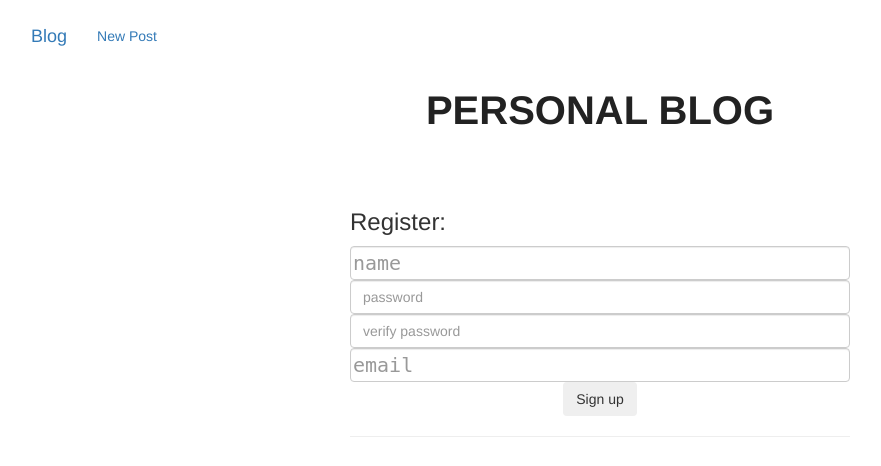
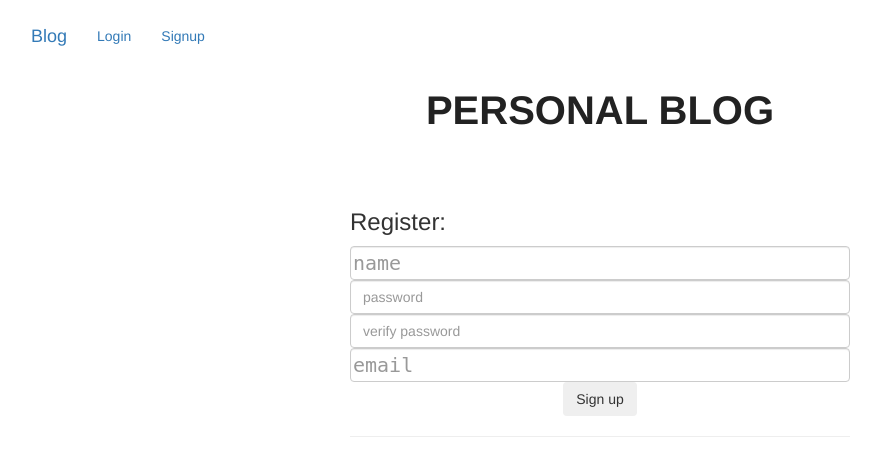
Before and after one commit to tfonji/tembongfonjiblog, a Python web app: template templates/signup-form.html in a window 1280 px wide. Shown: the top 466 px of the page, without its empty margins (40-921 px from the left). Run offline with Jinja, Linux system fonts and the light colour scheme; the template is opened without the code that fills it, so the values that code supplies are empty.

Commit message:
template edits. main.py edits

```diff
--- a/templates/base.html
+++ b/templates/base.html
@@ -1,4 +1,5 @@
 <!DOCTYPE html>
+<link rel="import" href="./main.py">
 <html lang="en">
   <head>
     <title>Fonji | Personal Blog</title>
@@ -15,15 +16,34 @@
     <link type="text/css" rel="stylesheet" href="/css/styles.css">
   </head>
   <body>
+
     <div class="container">
       <div class="row">
       <nav class="navbar navbar-light teal lighten-4">
-        <a class="navbar-brand" href="#">Blog</a>
-        <ul class="nav navbar-nav">
-          <li class="nav-item active">
-            <a class="nav-link" href="/blog/newpost">New Post</a>
-          </li>
-        </ul>
+        {% if u %}
+          <a class="navbar-brand" href="#">{{user.name}}</a>
+          <ul class="nav navbar-nav">
+            <li class="nav-item">
+              <a class="nav-link" href="/blog/newpost">new post</a>
+            </li>
+            <li class="nav-item">
+              <a class="nav-link" href="/">Most Recent Posts</a>
+            </li>
+            <li class="nav-item">
+              <a class="nav-link" href="/logout">Logout</a>
+            </li>
+          </ul>
+        {% else %}
+          <a class="navbar-brand" href="#">Blog</a>
+          <ul class="nav navbar-nav">
+            <li class="nav-item">
+              <a class="nav-link" href="/login">Login</a>
+            </li>
+            <li class="nav-item">
+              <a class="nav-link" href="/signup">Signup</a>
+            </li>
+          </ul>
+        {% endif %}
       </nav>
       </div>
     <div class="row">
--- a/templates/login-form.html
+++ b/templates/login-form.html
@@ -8,7 +8,7 @@
     <div class="card-block">
 
         <!--Header-->
-        <div class="form-header  purple darken-4">
+        <div class="form-header purple darken-4">
             <h3><i class="fa fa-lock"></i> Login:</h3>
         </div>
 
@@ -28,7 +28,7 @@
             <label for="form4"></label>
         </div>
 
-        <div class="text-xs-center">
+        <div class="text-xs-center text-center">
             <button type="submit" class="btn btn-deep-purple">Login</button>
         </div>
         </form>
--- a/templates/signup-form.html
+++ b/templates/signup-form.html
@@ -33,8 +33,8 @@
             <input type="text" id="form2" placeholder="email" name="email" value="{{email}}" class="form-control">
         </div>
 
-        <div class="text-xs-center text-center">
-            <button class="btn btn-indigo">Sign up</button>
+        <div class="text-xs-center text-center text-center">
+            <button class="btn btn-indigo ">Sign up</button>
             <hr>
             <fieldset class="form-group">
             <p>{{error_username}}</p> <p>{{error_password}}</p> <p>{{error_verify}}</p> <p>{{error_email}}</p>
```
Also changed, not shown: main.py (+6 -1 lines), 1 other file.
